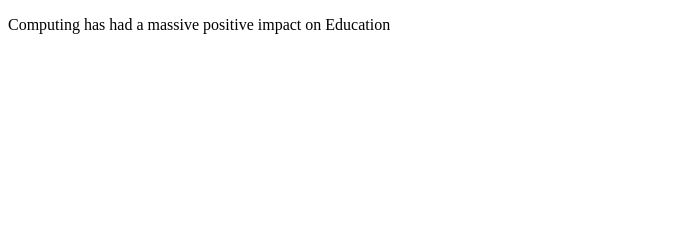
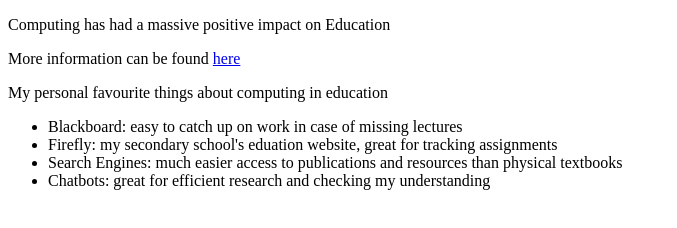
Before and after one commit to TheFlugeler/progblack-practical-week5-review-2, a plain HTML site: page Education.html in a window 1280 px wide. Shown: the whole page, without its empty margins (0-677 px from the left). Drawn offline with Linux system fonts and the light colour scheme.

Commit message:
changes to Education.html

```diff
--- a/Education.html
+++ b/Education.html
@@ -11,6 +11,19 @@
 
     <p>Computing has had a massive positive impact on Education</p>
 
+    <p>More information can be found <a href="https://www.collegenp.com/technology/top-10-importance-and-benefits-of-computers-in-education" target="_blank">here</a></p>
+
+    <p>My personal favourite things about computing in education</p>
+
+    <ul>
+
+        <li>Blackboard: easy to catch up on work in case of missing lectures</li>
+        <li>Firefly: my secondary school's eduation website, great for tracking assignments</li>
+        <li>Search Engines: much easier access to publications and resources than physical textbooks</li>
+        <li>Chatbots: great for efficient research and checking my understanding</li>
+
+    </ul>
+
 </body>
 
 </html>
```
